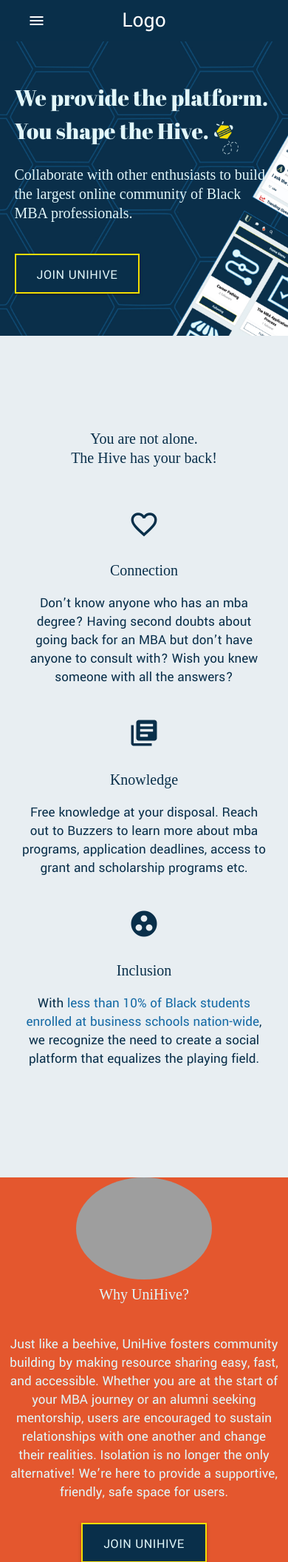
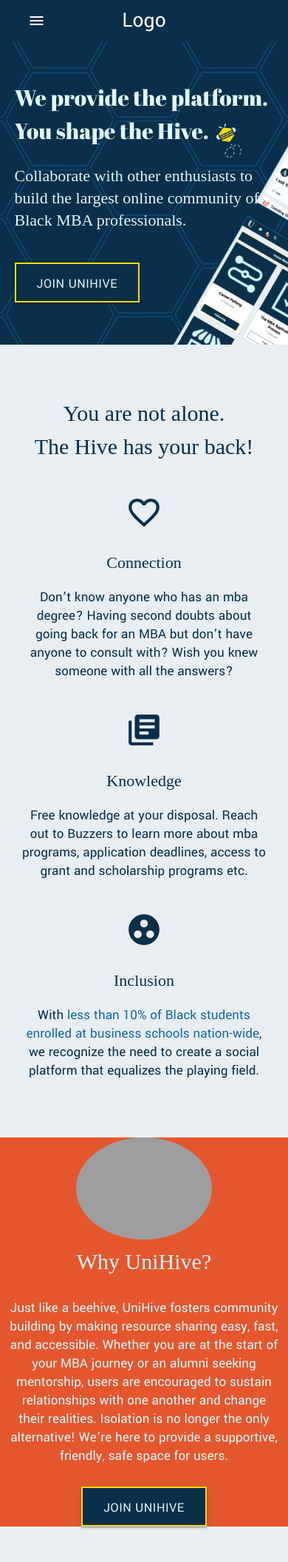
Before and after one commit to bdep90/unihive-app, a PHP site: page / in a window 390 px wide. Shown: the top 2112 px of the page at 74% size. Run offline with PHP 8.4, Linux system fonts and the light colour scheme; some libraries are stand-ins or nearby versions; some web fonts are replaced; grey boxes are pictures that could not be loaded.

Commit message:
benefits - adding responsive styles

```diff
--- a/css/style.css
+++ b/css/style.css
@@ -260,17 +260,33 @@ h6.newsletter {
 	h1, h2 {
 		font-size: 30px;
 		line-height: 45px;
-
 	}
 
-	h2, h3, h4, h5,
-	.hero h5 {
-		font-size: 20px;
-		line-height: 26px;
+	h2, h3 {
+		margin: 0 0 2rem;
+	}
+
+	h4 {
+		font-size: 24px;
+		line-height: 32px;
+	}
+
+	h3, h4, h5, .hero h5 {
+		font-size: 22px;
+		line-height: 30px;
 	}
 
 	.hero h5 {
 		width: 100%;
+	}
+
+	.benefits {
+		padding-top: 5rem;
+		padding-bottom: 0;
+	}
+
+	.benefits .material-icons {
+    	font-size: 50px;
 	}
 
 }
```
